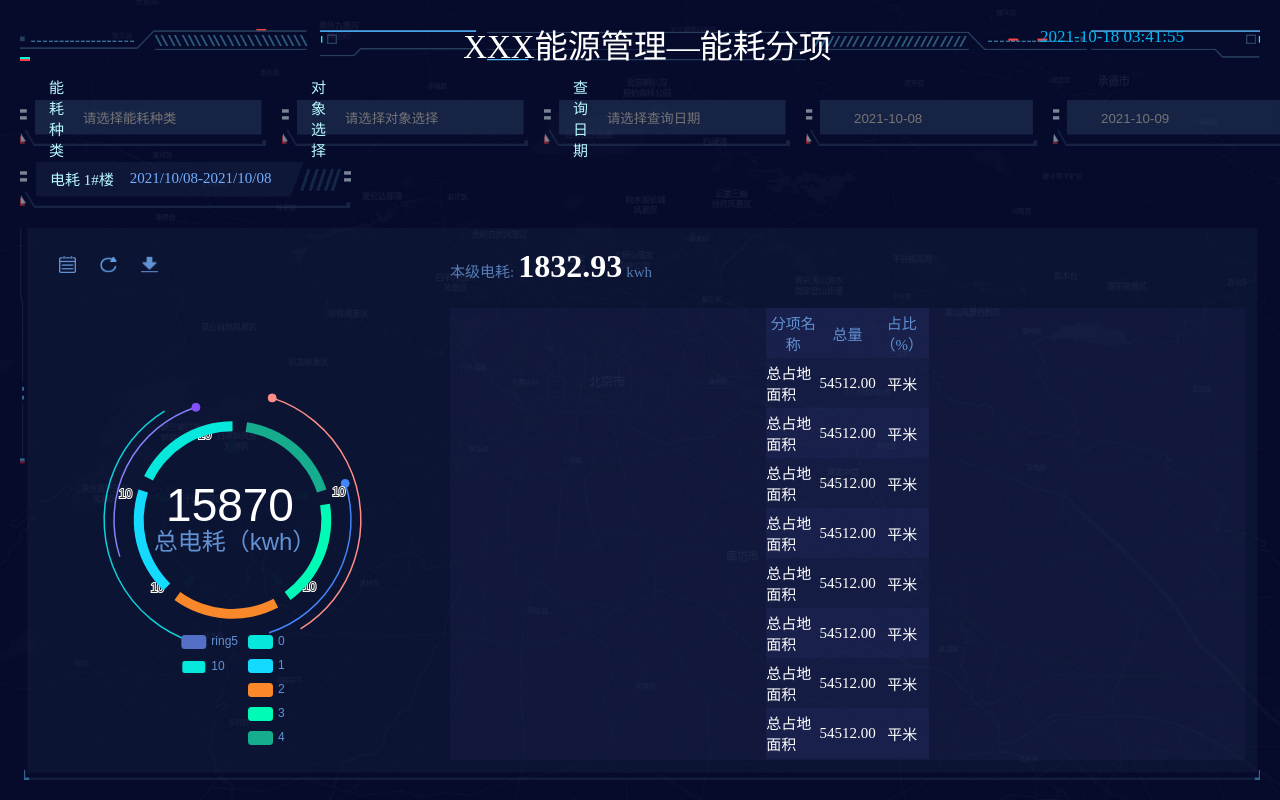
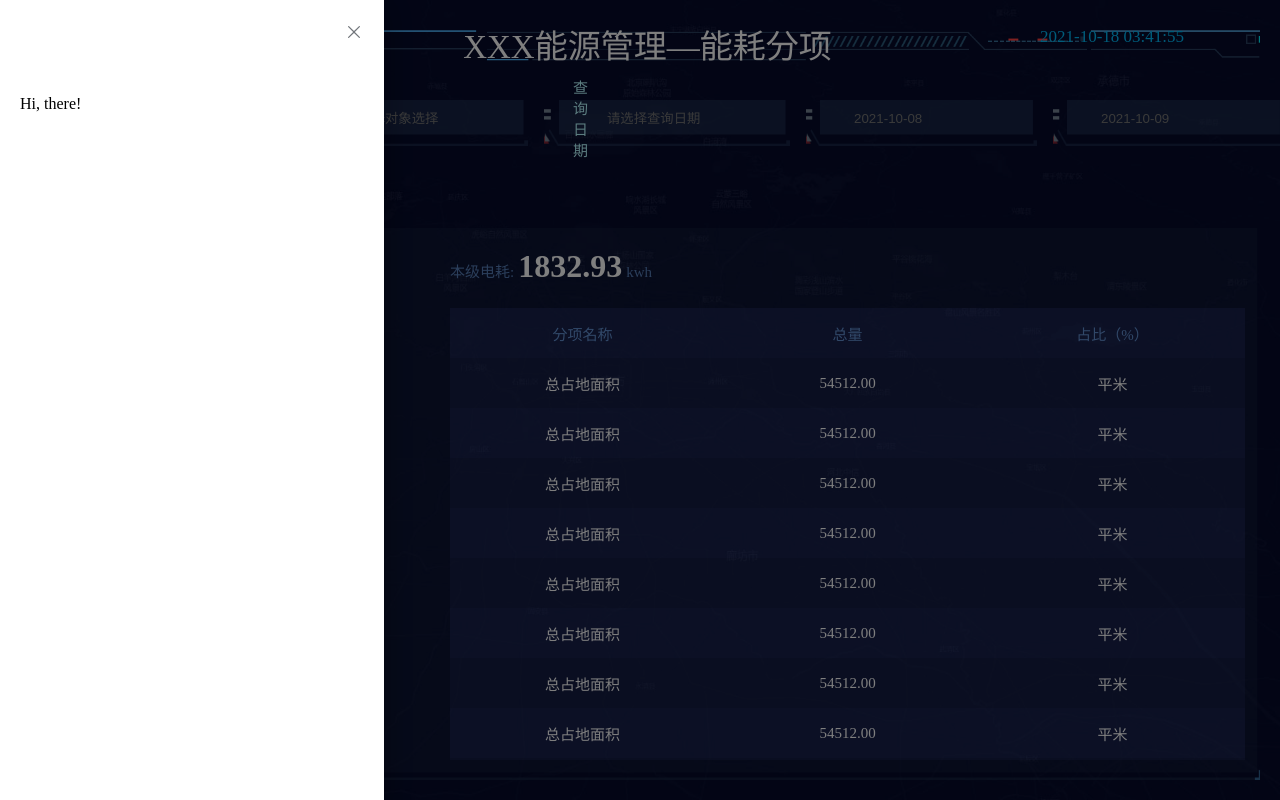
Before and after one commit to luxinru/energy, a Vue app: page /#/sub-option2 in a window 1280 px wide. Built offline with nearby package versions, Linux system fonts and the light colour scheme; what vue3-count-to would draw is missing.

Commit message:
feat: 添加左侧抽屉

```diff
--- a/src/App.vue
+++ b/src/App.vue
@@ -1,8 +1,44 @@
 <template>
   <div id="app">
+    <div class="rightSide" @mouseenter="onMouseenter"></div>
+    <el-drawer
+      v-model="isShowDrawer"
+      direction="ltr"
+    >
+      <span>Hi, there!</span>
+    </el-drawer>
     <!-- 路由占位符 -->
     <router-view />
   </div>
 </template>
 
-<style lang="less"></style>
+<script>
+export default {
+  data () {
+    return {
+      isShowDrawer: false
+    }
+  },
+  methods: {
+    onMouseenter () {
+      this.isShowDrawer = true
+    }
+  }
+}
+</script>
+
+<style lang="less">
+#app {
+  position: relative;
+
+  .rightSide {
+    position: absolute;
+    top: 0;
+    left: 0;
+    bottom: 0;
+    width: 5px;
+    opacity: 0;
+  }
+
+}
+</style>
--- a/src/views/SubOption2.vue
+++ b/src/views/SubOption2.vue
@@ -804,9 +804,6 @@ export default {
         .content_box {
           flex: 1;
           background: rgba(93, 113, 212, 0.05);
-          display: flex;
-          align-items: center;
-          justify-content: center;
           overflow: hidden;
 
           table {
```
